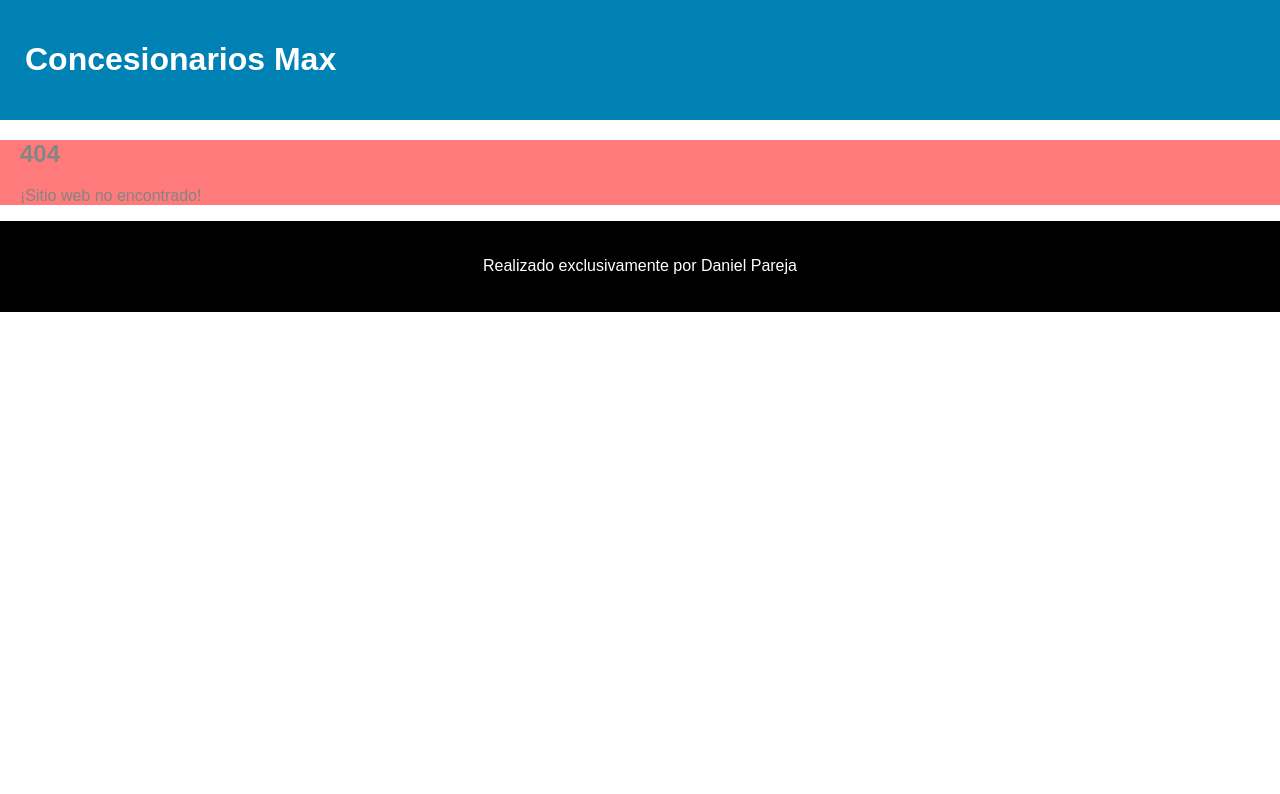
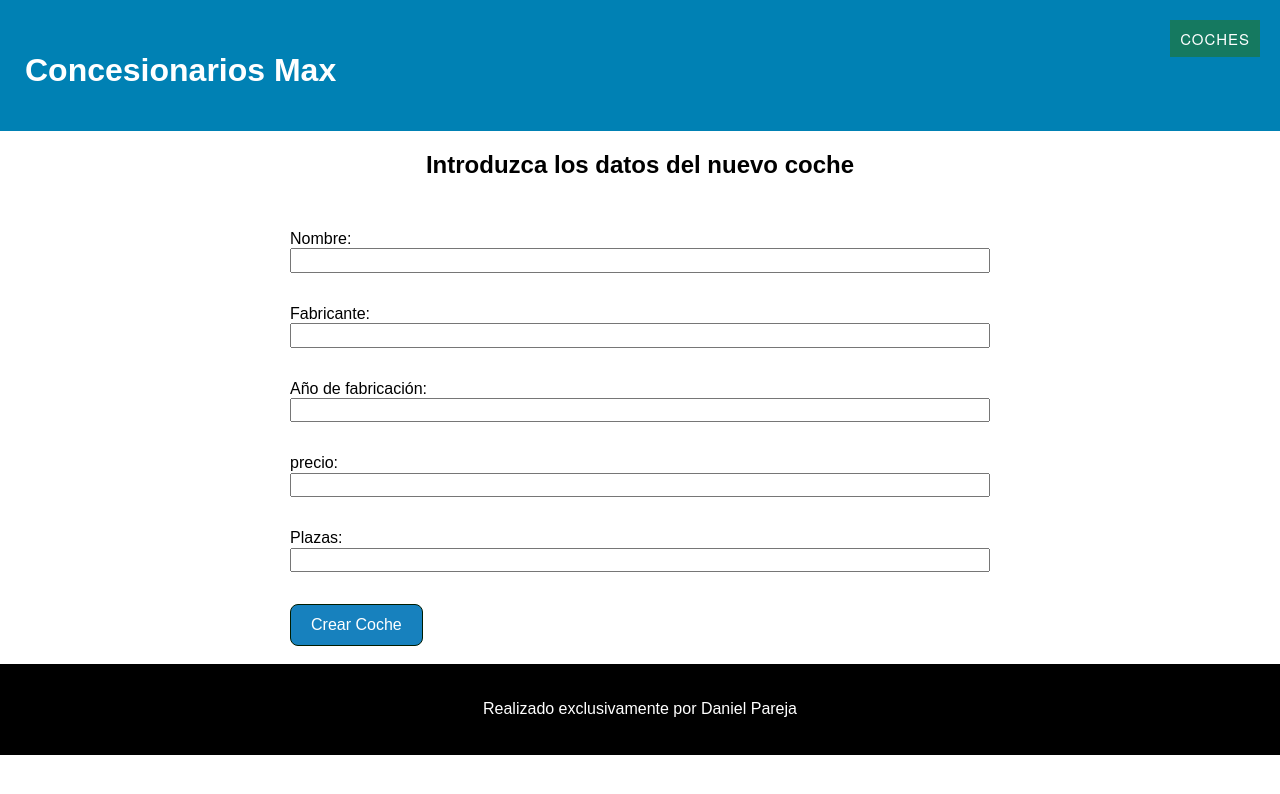
Before and after one commit to fjkorjkeriopwgtjeruiog/concesionario, a React (Create React App) app in the folder client/: page /crearcoche in a window 1280 px wide. Before the commit this address had no page. Shown: the top 794 px of the page. Built offline with nearby package versions, Linux system fonts and the light colour scheme; a web font is replaced by a local one.

Commit message:
Formulario Coche

```diff
--- a/client/src/components/App.js
+++ b/client/src/components/App.js
@@ -6,6 +6,7 @@ import Footer from './Footer.js';
 
 import Inicio from '../pages/Inicio.js';
 import ListaCoche from '../pages/ListaCoche.js';
+import CrearCoche from '../pages/CrearCoche.js';
 import ErrorPage from '../pages/Error.js';
 
 function App() {
@@ -16,6 +17,7 @@ function App() {
         <Switch>
           <Route exact path="/" component={Inicio} />
           <Route path="/coche" component={ListaCoche} />
+          <Route path="/crearcoche" component={CrearCoche} />
           <Route path="/*" component={ErrorPage} />
         </Switch>
         <Footer />
--- a/client/src/components/Header.js
+++ b/client/src/components/Header.js
@@ -1,10 +1,20 @@
 import React from 'react';
-import { withRouter } from 'react-router-dom';
+import { Link, withRouter } from 'react-router-dom';
 
 const Header = () => {
   return (
     <header>
-      <h1>Concesionarios Max</h1>
+      <Link className="brand" to="/">
+        <h1>Concesionarios Max</h1>
+      </Link>
+
+      <nav className="Menu">
+        <ul className="NavMenu">
+          <li className="ElementNavMenu">
+            <Link to="/coche">Coches</Link>
+          </li>
+        </ul>
+      </nav>
     </header>
   );
 };
--- a/client/src/lib/coche.js
+++ b/client/src/lib/coche.js
@@ -4,3 +4,11 @@ export const getAllCoches = async () => {
   const response = await fetch(REACT_APP_URL + '/coche');
   return await response.json();
 };
+
+export const createNewCoche = async (coche, response) => {
+  await fetch(REACT_APP_URL + '/coche', {
+    method: 'POST',
+    body: JSON.stringify(coche),
+    headers: { 'Content-Type': 'application/json' },
+  });
+};
--- /dev/null
+++ b/client/src/pages/CrearCoche.js
@@ -0,0 +1,93 @@
+import React, { useState } from 'react';
+import { createNewCoche } from '../lib/coche.js';
+
+const FormTeacher = () => {
+  const [nom, setNom] = useState('');
+  const [fab, setFab] = useState('');
+  const [ann, setAnn] = useState('');
+  const [pre, setPre] = useState('');
+  const [pla, setPla] = useState('');
+
+  const ajuNom = (event) => {
+    setNom(event.currentTarget.value);
+  };
+  const ajuFab = (event) => {
+    setFab(event.currentTarget.value);
+  };
+  const ajuAnn = (event) => {
+    setAnn(event.currentTarget.value);
+  };
+  const ajuPre = (event) => {
+    setPre(event.currentTarget.value);
+  };
+  const ajuPla = (event) => {
+    setPla(event.currentTarget.value);
+  };
+
+  const introducecoche = () => {
+    const profi = {
+      nombre: nom,
+      fabricante: fab,
+      anno_fabricacion: ann,
+      precio: pre,
+      plazas: pla,
+    };
+    createNewCoche(profi);
+    alert('¡El coche ' + nom + ' ha sido creado correctamente!');
+  };
+
+  return (
+    <main className="crear-profe">
+      <h2>Introduzca los datos del nuevo coche</h2>
+
+      <form>
+        <div>
+          <label className="Label">Nombre:</label>
+          <input type="text" name="nombre" id="nombre" onChange={ajuNom} />
+        </div>
+
+        <div>
+          <label>Fabricante:</label>
+          <input
+            type="text"
+            name="fabricante"
+            id="fabricante"
+            onChange={ajuFab}
+          />
+        </div>
+
+        <div>
+          <label>Año de fabricación:</label>
+          <input
+            type="text"
+            name="anno_fabricacion"
+            id="anno_fabricacion"
+            onChange={ajuAnn}
+          />
+        </div>
+
+        <div>
+          <label>precio:</label>
+          <input type="text" name="precio" id="precio" onChange={ajuPre} />
+        </div>
+
+        <div>
+          <label>Plazas:</label>
+          <input
+            type="text"
+            name="plazas"
+            id="plazas"
+            onChange={ajuPla}
+          ></input>
+        </div>
+
+        <button className="btn" type="button" onClick={introducecoche}>
+          Crear Coche
+        </button>
+        <br />
+      </form>
+    </main>
+  );
+};
+
+export default FormTeacher;
--- a/client/src/pages/ListaCoche.js
+++ b/client/src/pages/ListaCoche.js
@@ -1,6 +1,6 @@
 import React, { useEffect, useState } from 'react';
 import { getAllCoches } from '../lib/coche.js';
-//import { Link } from 'react-router-dom';
+import { Link } from 'react-router-dom';
 
 const Teachers = () => {
   const [cocheData, setCocheData] = useState([]);
@@ -17,6 +17,11 @@ const Teachers = () => {
   return (
     <main>
       <h1 className="Nombreprofe">Lista de Coches</h1>
+      <div className="action">
+        <button className="btn" type="button">
+          <Link to="/crearcoche">Crear un nuevo Coche</Link>
+        </button>
+      </div>
       <div className="Wrapper-flex-profes">
         <ul className="lista-profes-container">
           {cocheData.map((coche, i) => {
@@ -38,11 +43,3 @@ const Teachers = () => {
 };
 
 export default Teachers;
-
-/*
-      <div className="action">
-        <button className="btn" type="button">
-          <Link to="/crearcoche">Crear un nuevo Coche</Link>
-        </button>
-      </div>
-*/
```
